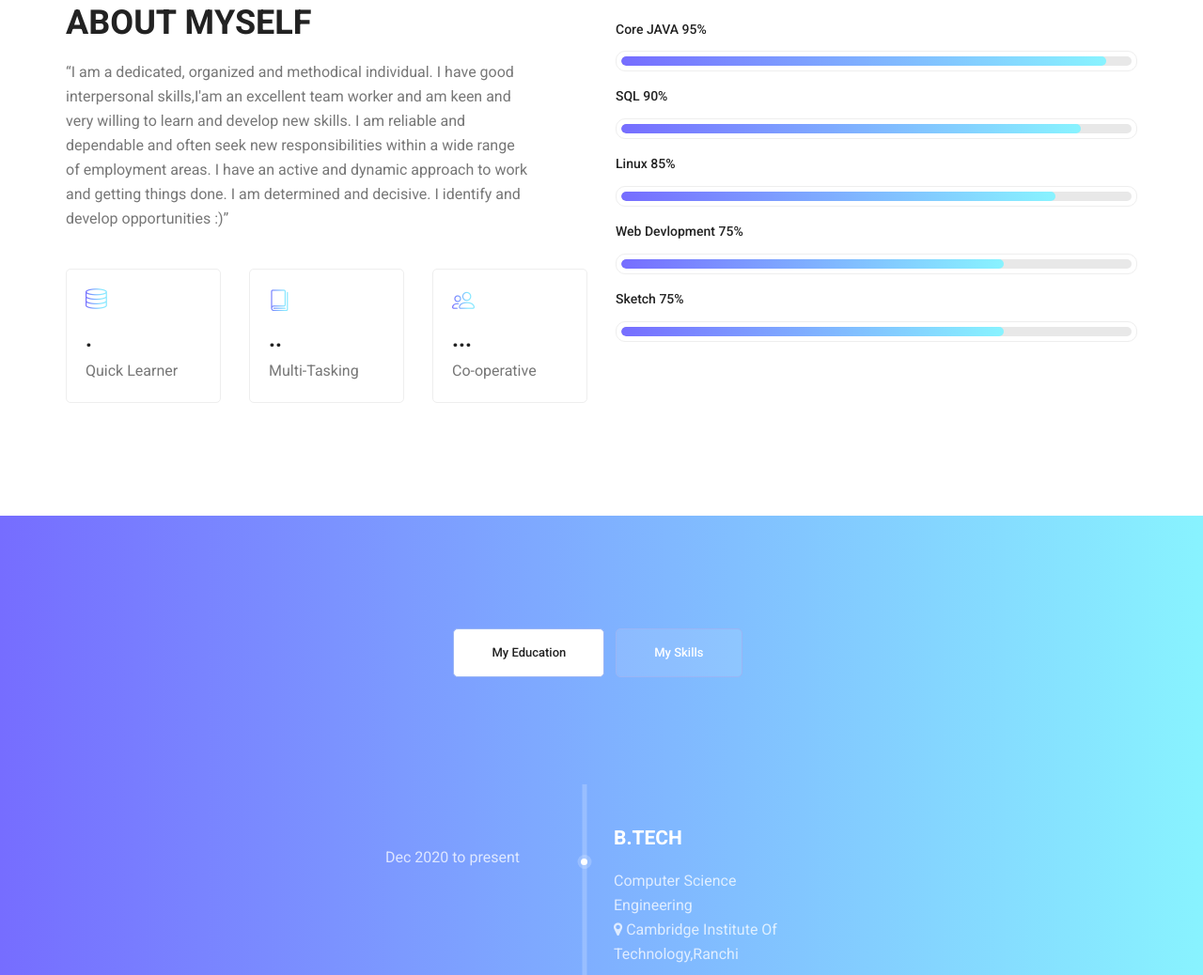
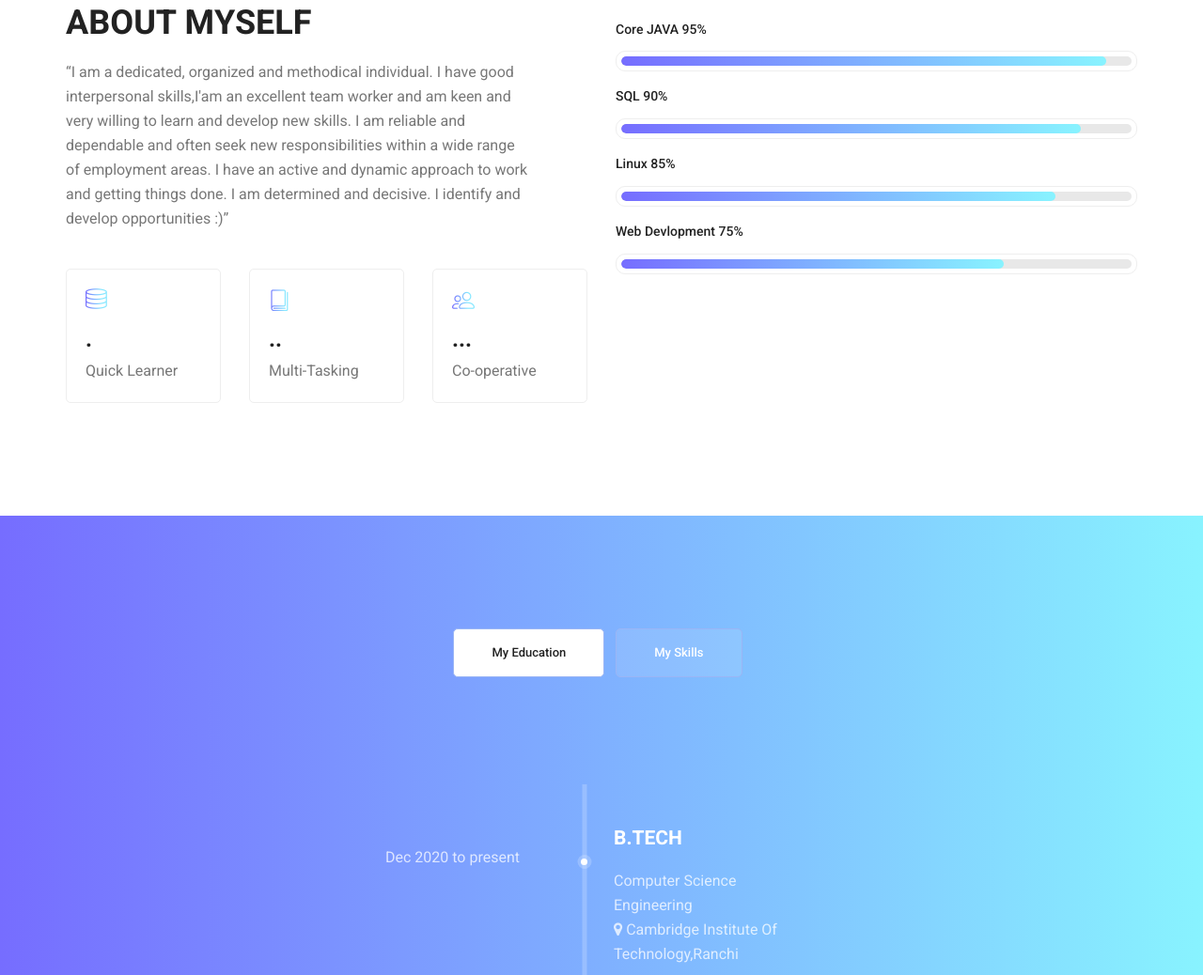
Before and after one commit to 19csd26/Raghav, a plain HTML site: page about-us.html in a window 1280 px wide. Shown: the part 1305-2343 px from the top of the page at 94% size. Drawn offline with Linux system fonts and the light colour scheme.

Commit message:
Update about-us.html

```diff
--- a/about-us.html
+++ b/about-us.html
@@ -163,14 +163,6 @@
 					<h4>Web Devlopment <span class="counter">75</span>%</h4>
 				<div class="progress_br">
 				<div class="progress">
-				<div class="progress-bar" role="progressbar" aria-valuenow="75" aria-valuemin="0" aria-valuemax="100"></div>
-				</div>
-				</div>
-				</div>
-				<div class="skill_item">
-									<h4>Sketch <span class="counter">75</span>%</h4>
-									<div class="progress_br">
-										<div class="progress">
 				<div class="progress-bar" role="progressbar" aria-valuenow="75" aria-valuemin="0" aria-valuemax="100"></div>
 				</div>
 				</div>
```
